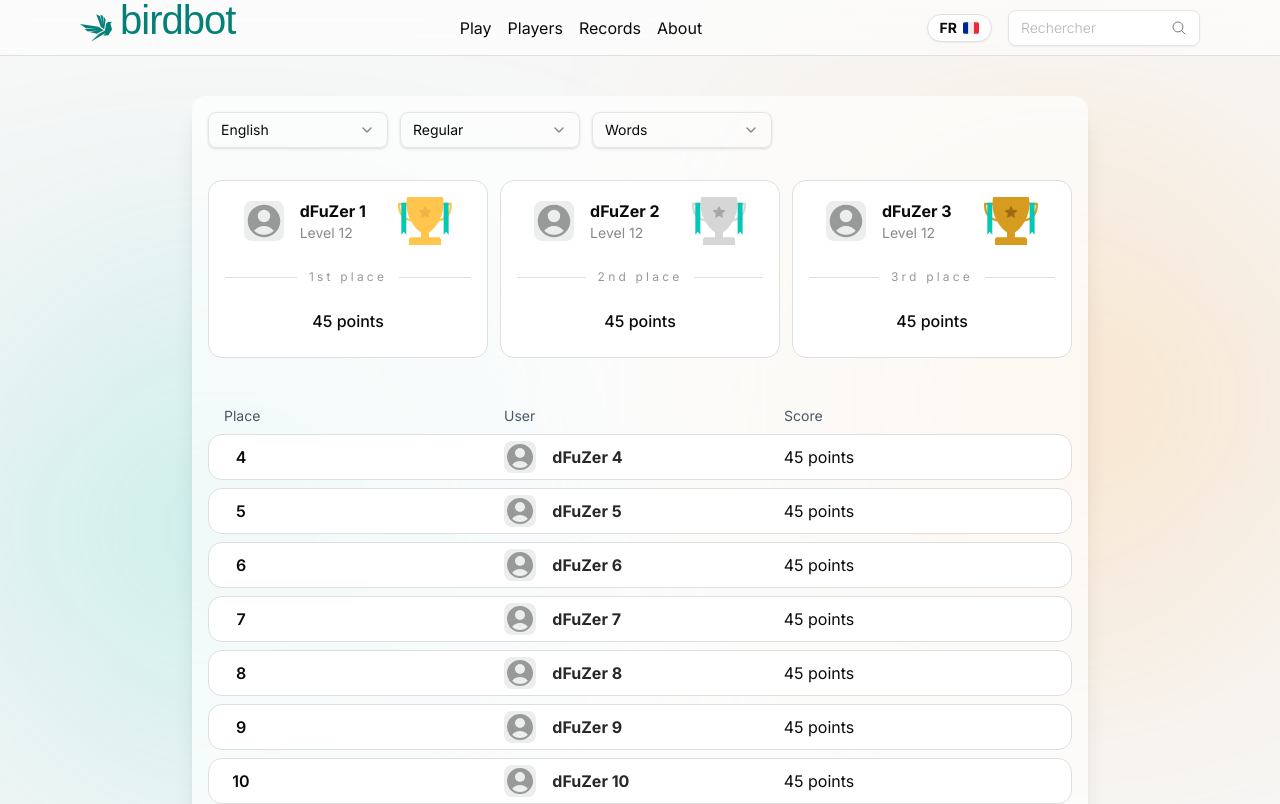
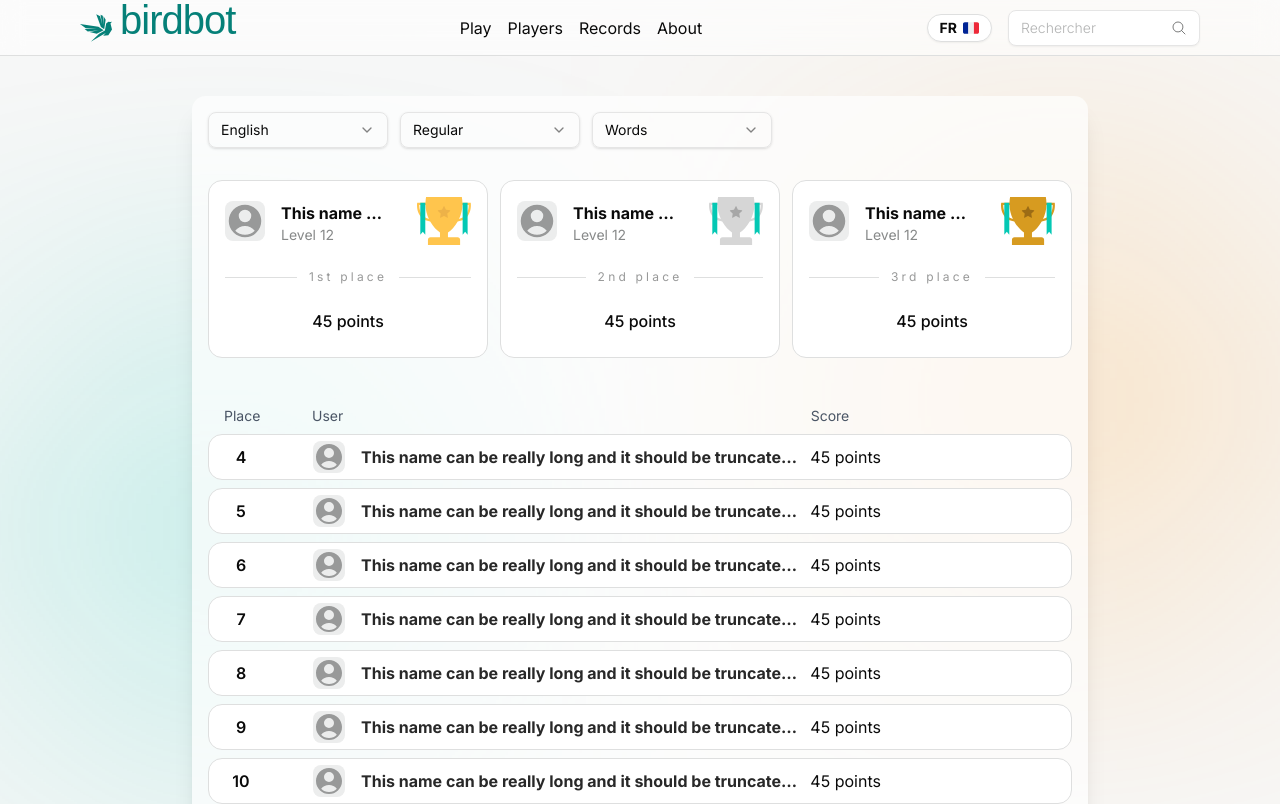
Before and after one commit to dFuZer/birdbot, a Next.js app in the folder website/: page /records in a window 1280 px wide. Shown: the top 804 px of the page. Built offline with nearby package versions, Linux system fonts and the light colour scheme; a web font is replaced by a local one.

Commit message:
style(website): improve handling of long username string displays

```diff
--- a/website/src/app/play/page.tsx
+++ b/website/src/app/play/page.tsx
@@ -2,7 +2,7 @@ import PlayPage, { IPlayPageData, IRoom } from "@/components/pages/PlayPage/Play
 import { LanguagesEnum } from "@/records";
 
 const sampleRoom: IRoom = {
-    roomName: "",
+    roomName: "Room Name",
     playerCount: 2,
     currentGameDuration: 10,
     roomCode: "123456",
--- a/website/src/app/players/page.tsx
+++ b/website/src/app/players/page.tsx
@@ -4,7 +4,7 @@ import { PlayersPageSortModeEnum, TSearchParams } from "@/types";
 
 const samplePlayerCardDataExperience: IPlayerCardDataExperience = {
     experience: 100,
-    name: "",
+    name: "Player Name",
     avatarUrl: "https://avatars.githubusercontent.com/u/1",
     level: 1,
     rank: 1,
@@ -12,7 +12,7 @@ const samplePlayerCardDataExperience: IPlayerCardDataExperience = {
 };
 const samplePlayersDataExperience: IPlayerCardDataExperience[] = Array.from({ length: 10 }, (_, i) => ({
     ...samplePlayerCardDataExperience,
-    name: `Player ${i + 1}`,
+    name: `This name can be really long and it should be truncated ${i + 1}`,
     rank: i + 1,
 }));
 const samplePageDataExperience = {
@@ -29,7 +29,7 @@ const samplePlayerCardDataRecords: IPlayerCardDataRecords = {
 };
 const samplePlayersDataRecords: IPlayerCardDataRecords[] = Array.from({ length: 10 }, (_, i) => ({
     ...samplePlayerCardDataRecords,
-    name: `Player ${i + 1}`,
+    name: `This name can be really long and it should be truncated ${i + 1}`,
     rank: i + 1,
 }));
 const samplePageDataRecords = {
--- a/website/src/app/records/page.tsx
+++ b/website/src/app/records/page.tsx
@@ -4,7 +4,7 @@ import { GameModesEnum, LanguagesEnum, RecordsEnum } from "@/records";
 import { TSearchParams } from "@/types";
 
 const sampleRecordCardData: IScoreData = {
-    name: "dFuZer",
+    name: "This name can be really long and it should be truncated",
     rank: 1,
     level: 12,
     score: 45,
--- a/website/src/components/pages/common/PlayerCard.tsx
+++ b/website/src/components/pages/common/PlayerCard.tsx
@@ -14,18 +14,20 @@ export default function PlayerCard<T extends IPlayerScoreCommonProps>({
         <div
             className={`rounded-xl border border-neutral-200 bg-white p-4 text-nowrap ${playerData.rank === 1 ? "col-span-1 sm:col-span-2 md:col-span-1" : ""}`}
         >
-            <div className="flex items-center justify-center gap-8">
-                <div className="flex items-center gap-4">
+            <div className="flex items-center gap-8">
+                <div className="relative h-10 flex-1 items-center">
+                    <div className="absolute top-0 left-0 flex h-full w-full gap-4">
                         <OptionalImage
                             src={playerData.avatarUrl}
-                        commonClasses="h-10 w-10"
+                            commonClasses="h-10 min-h-10 w-10 min-w-10"
                             height={100}
                             width={100}
                             placeholderType="user"
                         />
-                    <div>
-                        <p className="font-bold">{playerData.name}</p>
+                        <div className="truncate">
+                            <p className="truncate font-bold text-nowrap">{playerData.name}</p>
                             <p className="text-sm text-neutral-600">Level {playerData.level}</p>
+                        </div>
                     </div>
                 </div>
                 {getTrophyGraphicByRank(playerData.rank)}
--- a/website/src/components/pages/common/PlayerRow.tsx
+++ b/website/src/components/pages/common/PlayerRow.tsx
@@ -1,5 +1,6 @@
 import { IPlayerScoreCommonProps } from "@/components/pages/common/types";
 import OptionalImage from "@/components/ui/OptionalAvatar";
+import { gridColsTailwindClass } from "./RecordListLayout";
 
 export default function PlayerRow<T extends IPlayerScoreCommonProps>({
     playerData,
@@ -9,14 +10,16 @@ export default function PlayerRow<T extends IPlayerScoreCommonProps>({
     PlayerRowContentSection: React.ReactNode;
 }) {
     return (
-        <div className="grid w-full grid-cols-3 items-center gap-2 rounded-xl border border-neutral-200 bg-white px-4 py-1.5">
+        <div
+            className={`grid w-full items-center gap-2 rounded-xl border border-neutral-200 bg-white px-4 py-1.5 ${gridColsTailwindClass}`}
+        >
             <div>
                 <div className="flex h-5 w-5 items-center justify-center rounded-md p-4 font-semibold">{playerData.rank}</div>
             </div>
             <div>
                 <div className="flex items-center gap-4">
-                    <OptionalImage src={playerData.avatarUrl} commonClasses="h-8 w-8" height={100} width={100} />
-                    <p className="font-bold text-neutral-950">{playerData.name}</p>
+                    <OptionalImage src={playerData.avatarUrl} commonClasses="h-8 w-8 min-h-8 min-w-8" height={100} width={100} />
+                    <p className="truncate font-bold text-nowrap text-neutral-950">{playerData.name}</p>
                 </div>
             </div>
             {PlayerRowContentSection}
--- a/website/src/components/pages/common/RecordListLayout.tsx
+++ b/website/src/components/pages/common/RecordListLayout.tsx
@@ -3,6 +3,8 @@ type RecordsListLayoutProps = {
     Rows: React.ReactNode;
     Cards: React.ReactNode;
 };
+
+export const gridColsTailwindClass = "grid-cols-[5rem_minmax(0,2fr)_minmax(0,1fr)]";
 
 export default function RecordsListLayout({ Cards, Rows, Selectors }: RecordsListLayoutProps) {
     return (
@@ -11,7 +13,7 @@ export default function RecordsListLayout({ Cards, Rows, Selectors }: RecordsLis
                 {Selectors}
                 <div className="mt-8 grid grid-cols-1 items-center gap-3 sm:grid-cols-2 md:grid-cols-3">{Cards}</div>
                 <div className="mt-12 space-y-2">
-                    <div className="grid w-full grid-cols-3 items-center gap-2 px-4 text-sm text-gray-600">
+                    <div className={`grid w-full items-center gap-2 px-4 text-sm text-gray-600 ${gridColsTailwindClass}`}>
                         <div>Place</div>
                         <div>User</div>
                         <div>Score</div>
```
Lines whose indentation alone changed are shown as unchanged.
